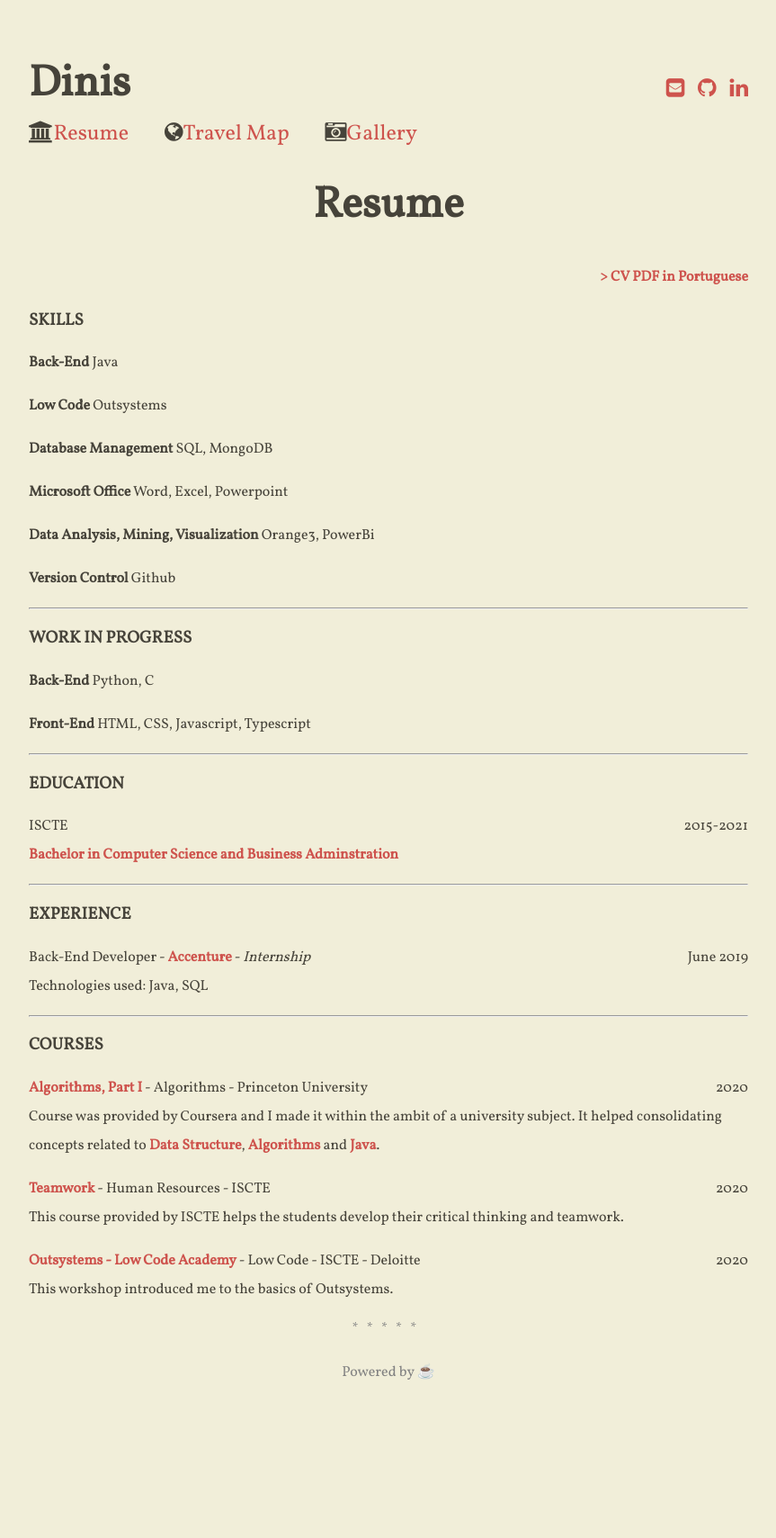
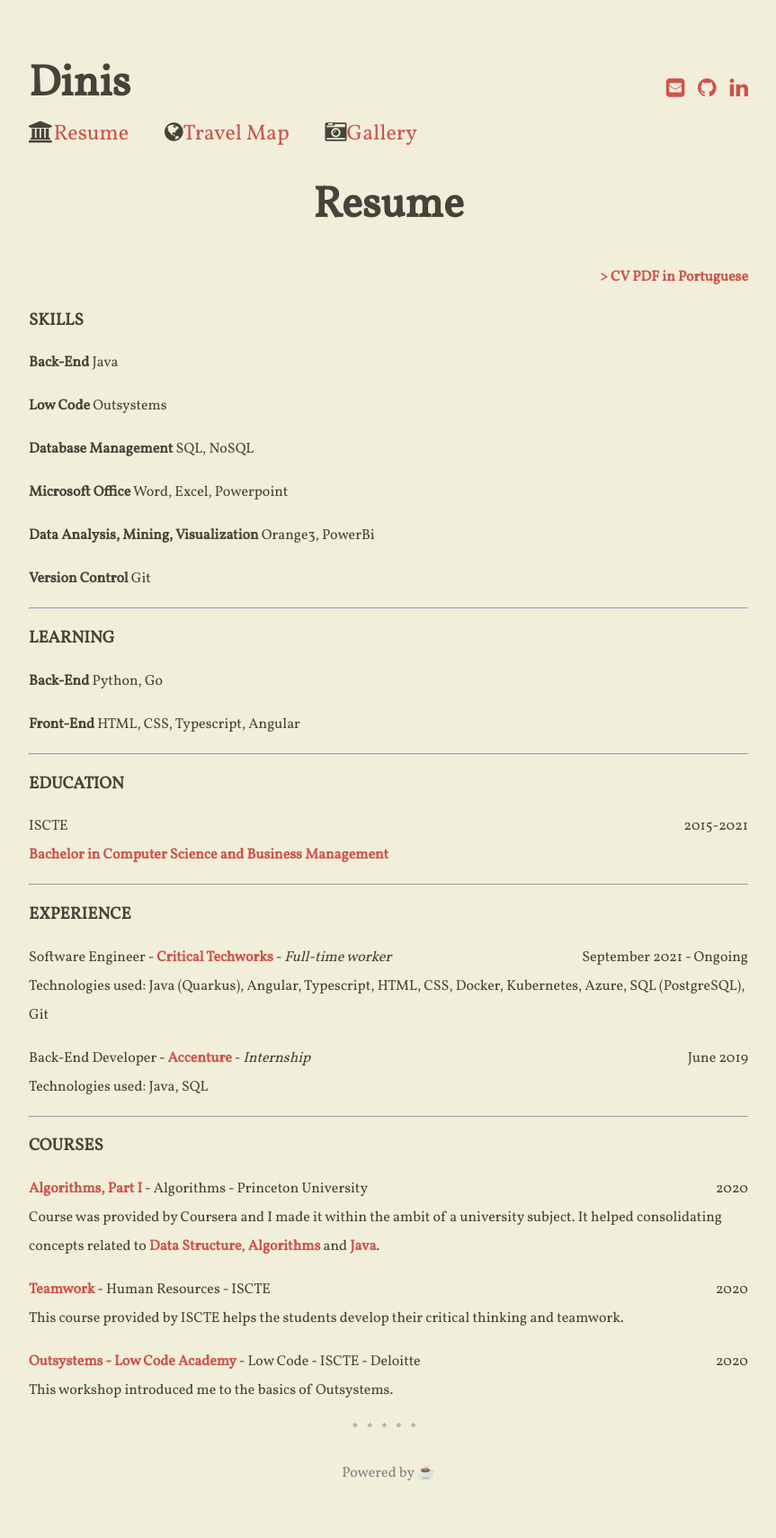
Before and after one commit to dinis6/dinis6.github.io, a Jekyll site: the page built from resume.md, in a window 1280 px wide. Shown: the whole page at 90% size, without its empty margins (208-1071 px from the left). Built offline with Jekyll 4.4.1, drawn with Linux system fonts in a browser that asks for light colours; before the commit the page ends 1597 px from its top, so only the background shows below that.

Commit message:
Update resume.md

```diff
--- a/resume.md
+++ b/resume.md
@@ -16,7 +16,7 @@ Java
 Outsystems
 
 <b>Database Management</b>
-SQL, MongoDB
+SQL, NoSQL
 
 <b>Microsoft Office</b>
 Word, Excel, Powerpoint
@@ -25,28 +25,31 @@ Word, Excel, Powerpoint
 Orange3, PowerBi
 
 <b>Version Control</b>
-Github
+Git
 
 <hr />
 
-### WORK IN PROGRESS
+### LEARNING
 
 <b>Back-End</b>
-Python, C
+Python, Go
 
 <b>Front-End</b>
-HTML, CSS, Javascript, Typescript
+HTML, CSS, Typescript, Angular
 
 <hr />
 
 ### EDUCATION
 
 ISCTE <span style="float: right; ">2015-2021</span>
-**Bachelor in Computer Science and Business Adminstration**
+**Bachelor in Computer Science and Business Management**
 
 <hr />
 
 ### EXPERIENCE
+
+Software Engineer - **Critical Techworks** - _Full-time worker_ <span style="float: right; ">September 2021 - Ongoing</span>
+Technologies used: Java (Quarkus), Angular, Typescript, HTML, CSS, Docker, Kubernetes, Azure, SQL (PostgreSQL), Git
 
 Back-End Developer - **Accenture** - _Internship_ <span style="float: right; ">June 2019</span>
 Technologies used: Java, SQL
```
